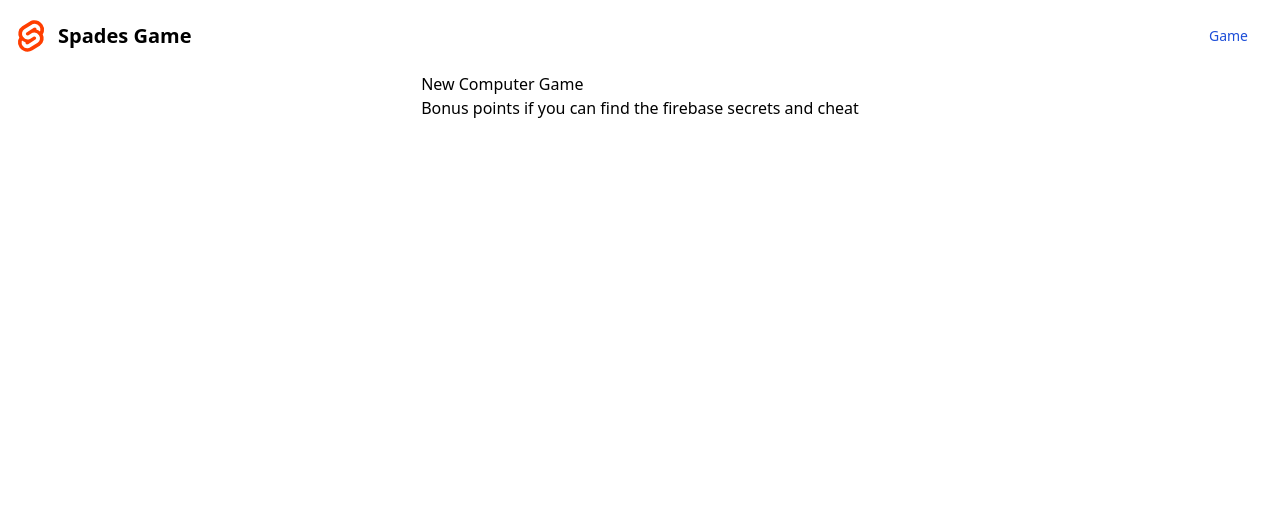
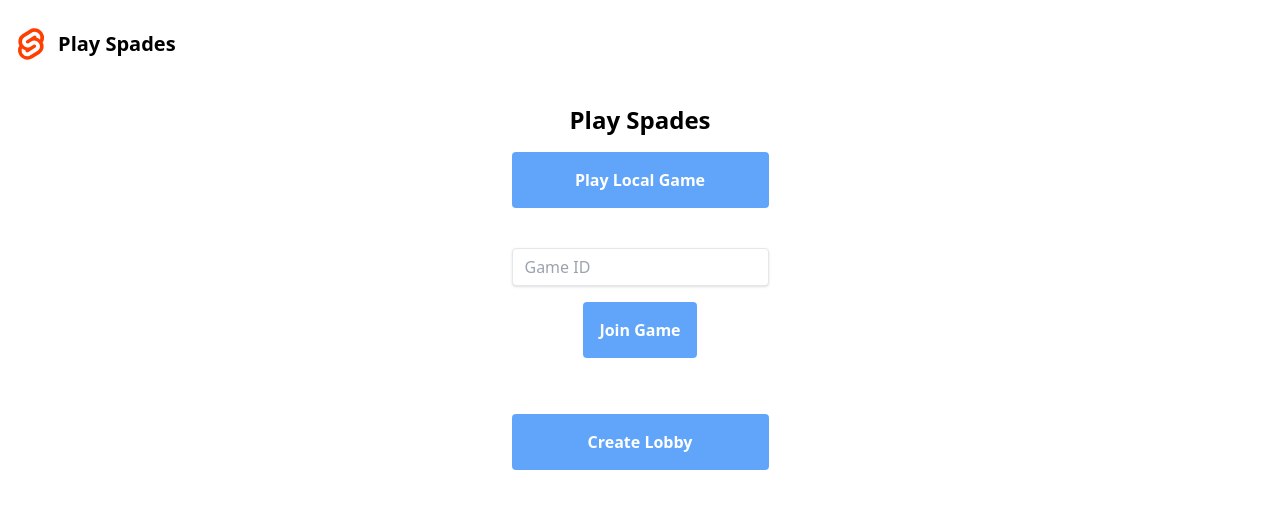
Before and after one commit to ssemtner/spades, a SvelteKit app: page / in a window 1280 px wide. Shown: the top 508 px of the page. Built offline with nearby package versions, Linux system fonts and the light colour scheme.

Commit message:
big progress on online

```diff
--- a/src/lib/Bid.svelte
+++ b/src/lib/Bid.svelte
@@ -5,14 +5,14 @@
 	let selected = 1;
 </script>
 
-<div class='flex flex-col justify-center bg-gray-200 rounded-xl w-[80%] overflow-x-scroll'>
+<div class='flex flex-col justify-center bg-gray-200 rounded-xl lg:w-auto overflow-x-scroll w-[80%]'>
 	{#if !waiting}
 
 		<div class='text-center font-bold text-2xl p-2'>
 			Place Bid
 		</div>
 		<div class='flex flex-row w-[40rem] justify-between m-2'>
-			{#each [...Array(13).keys()] as bid}
+			{#each [...Array(12).keys()].map(x => x + 1) as bid}
 				<div>
 					<input type='radio' name='option' id={bid} class='peer hidden' value={bid} bind:group={selected} />
 					<label
--- a/src/lib/Hand.svelte
+++ b/src/lib/Hand.svelte
@@ -54,7 +54,7 @@
 
 <svelte:window bind:innerWidth={width} />
 
-<div class='flex flex-row md:justify-center p-2 items-center overflow-x-scroll'>
+<div class='flex flex-row md:justify-center p-2 items-center lg:overflow-x-visible overflow-x-scroll'>
 	{#each cards as card, i (card.id)}
 		<button
 			animate:flip
--- a/src/lib/Scoreboard.svelte
+++ b/src/lib/Scoreboard.svelte
@@ -22,7 +22,7 @@
 		</thead>
 		<tbody>
 		{#each players as player (player.id)}
-			<tr class='p-2 last:rounded-b first-of-type:-mt-0.5 {"bg-gray-100"}'>
+			<tr class='p-2 last:rounded-b first-of-type:-mt-0.5 {active === player.id ? "bg-gray-50": "bg-gray-100"}'>
 				<td class='px-4 text-sm uppercase'>Player {player.id + 1}{player.controlled ? " (You)" : ""}:</td>
 				<td class='p-2 text-center'>
 					{#key player.bid}
--- a/src/lib/game.ts
+++ b/src/lib/game.ts
@@ -1,4 +1,4 @@
-import type {Card, PlayerLocation, Suit} from './types';
+import type { Card, Player, PlayerLocation, Suit } from './types';
 
 function highestOfSuit(cards: Card[], suit: Suit): Card | undefined {
 	const cardsOfSuit = cards.filter(card => card.suit === suit);
@@ -49,3 +49,11 @@ export function isValidPlay(card: Card, hand: Card[], pile: Card[], spadesPlayed
 
 	return hand.filter(card => card.suit === suitLed).length === 0;
 }
+
+export function calculateScore(player: Player): number {
+	if (player.tricks < player.bid) {
+		return 0;
+	}
+
+	return (player.bid * 10) + player.tricks - player.bid;
+}
--- a/src/lib/gameState.ts
+++ b/src/lib/gameState.ts
@@ -11,7 +11,7 @@ import type { Card, Player } from './types';
 import { GameStep } from './types';
 import { get, type Writable, writable } from 'svelte/store';
 import { generateDeck } from './deck';
-import { determineTrickWinner, isValidPlay } from './game';
+import { calculateScore, determineTrickWinner, isValidPlay } from './game';
 import { sendGameState } from './firebase';
 
 function createCustomStore<Type>(defaultValue: Type): Writable<Type> {
@@ -55,7 +55,7 @@ export function chooseRandomPlay(playerId: number): number {
 
 export function setStepByTurn() {
 	if (get(players)[get(turn)].computer) {
-		step.set(get(onlineGame) ? GameStep.REMOTE_PLAY : GameStep.COMPUTER_PLAY);
+		step.set(get(players)[get(turn)].computer ? GameStep.COMPUTER_PLAY : GameStep.REMOTE_PLAY);
 	} else {
 		step.set(GameStep.HUMAN_PLAY);
 	}
@@ -71,13 +71,18 @@ export function finishTurn() {
 			setTimeout(() => {
 				pile.set([]);
 				turn.reset(winner);
+				if (get(deck).length === 0) {
+					completeRound();
+				} else {
+					setStepByTurn();
+				}
 				!get(onlineGame) || sendGameState(get(gameId));
-				setStepByTurn();
 			}, 500);
 		}, 1000);
 	} else {
 		turn.next();
 		setStepByTurn();
+		!get(onlineGame) || sendGameState(get(gameId));
 	}
 }
 
@@ -92,22 +97,37 @@ export function makeBid(bid: number) {
 	step.set(GameStep.WAIT_FOR_BID);
 }
 
+export function completeRound() {
+	get(players).forEach((player, i) => {
+		const score = calculateScore(player);
+
+		players.increaseScore(i, score);
+	});
+
+	resetRound(Math.floor(Math.random() * 4) + 1);
+}
+
 export function resetGame() {
-	spadesPlayed.set(false);
-	deck.set(generateDeck());
-	pile.set([]);
+	resetRound(0);
 	players.set(
 		[0, 1, 2, 3].map((id) => ({
 			id,
 			tricks: 0,
 			computer: !get(onlineGame) && id !== 0,
-			controlled: id === 0,
-			bid: '',
+			controlled: id === get(controlled),
+			bid: 0,
 			score: 0
 		}))
 	);
-	turn.reset(0);
+}
+
+export function resetRound(lead: number) {
+	spadesPlayed.set(false);
+	deck.set(generateDeck());
+	pile.set([]);
+	turn.reset(lead);
 	step.set(GameStep.BID);
+	players.set(get(players).map(player => ({ ...player, bid: 0, tricks: 0 })));
 }
 
 export const spadesPlayed = writable(false);
@@ -138,6 +158,14 @@ export const players = {
 			newPlayers[playerId].bid = bid;
 			return newPlayers;
 		});
+		!onlineGame || sendGameState(get(gameId));
+	},
+	increaseScore: function(playerId: number, score: number) {
+		this.update((prev) => {
+			const newPlayers = [...prev];
+			newPlayers[playerId].score += score;
+			return newPlayers;
+		});
 	}
 };
 
@@ -156,10 +184,12 @@ export const turn = {
 	}
 };
 
-export const onlineGame = writable(false);
+export const onlineGame = writable(true);
+
+export const controlled = writable(0);
 
 export const gameId = {
-	...createCustomStore('test')
+	...createCustomStore('')
 };
 
 export const step = writable<GameStep>(GameStep.NONE);
--- a/src/lib/types.ts
+++ b/src/lib/types.ts
@@ -19,7 +19,7 @@ export type Player = {
 	tricks: number
 	computer: boolean
 	controlled: boolean
-	bid: number | ''
+	bid: number
 	score: number
 }
 
--- a/src/routes/+page.svelte
+++ b/src/routes/+page.svelte
@@ -1,11 +1,67 @@
-<script lang="ts">
+<script lang='ts'>
 
+	import { gameId, onlineGame, resetGame } from '$lib/gameState.js';
+	import { formGameLobby, joinGameLobby } from '../lib/firebase';
+
+	const createLobby = () => {
+		const id = Date.now().toString().slice(4, -3);
+
+		console.log(id)
+		$gameId = id;
+
+		formGameLobby(id);
+	};
+	let msg = '';
+	const joinLobby = () => {
+		joinGameLobby(idInput).then(result => {
+			if (!result) {
+				msg = 'Error joining lobby';
+				return;
+			}
+			msg = '';
+
+			console.log(result);
+		});
+	};
+
+	let joiningGame = false;
+	let slotsPromise: Promise<number[]>;
+
+	let idInput: string;
 </script>
 
-<section class="flex flex-row justify-center">
-    <div>
-        <button>New Computer Game</button>
+<section class='flex flex-row justify-center'>
+	<div>
+		<h1 class='text-2xl text-center font-bold my-4'>Play Spades</h1>
+		<a class='p-4 rounded bg-blue-400 mx-auto text-center text-white font-bold my-4 block' href='/game'
+			 on:click={() => {resetGame(); $onlineGame = false;}}>Play Local Game</a>
 
-        <p>Bonus points if you can find the firebase secrets and cheat</p>
-    </div>
+		<br />
+
+		<input
+			bind:value={idInput}
+			class='shadow appearance-none border rounded w-full py-2 px-3 text-gray-700 leading-tight focus:outline-blue-500 focus:shadow-outline'
+			id='gameId' placeholder='Game ID' type='text'>
+		<button class='p-4 rounded bg-blue-400 text-white font-bold my-4 block mx-auto' on:click={joinLobby}>
+			Join Game
+		</button>
+
+		{#if joiningGame}
+			{#await slotsPromise then slots}
+				{#each slots as slot}
+					<div>{slot}</div>
+				{/each}
+			{/await}
+		{/if}
+
+		<br />
+
+		<a href='/lobby' class='p-4 text-center rounded bg-blue-400 text-white font-bold my-4 block mx-auto' on:click={createLobby}>
+			Create Lobby
+		</a>
+
+		<br />
+
+		<p>{msg}</p>
+	</div>
 </section>
--- a/src/routes/Header.svelte
+++ b/src/routes/Header.svelte
@@ -1,32 +1,21 @@
 <script>
-    import {page} from '$app/stores';
 	import logo from '$lib/images/svelte-logo.svg';
 </script>
 
 <header>
-    <nav class="bg-white border-gray-200 px-2 sm:px-4 py-2.5 dark:bg-gray-900">
-        <div class="container flex flex-wrap items-center justify-between mx-auto">
-            <a href="/" class="flex items-center">
-                <img src={logo} class="h-6 mr-3 sm:h-9" alt="Logo"/>
-                <span class="self-center text-xl font-semibold whitespace-nowrap dark:text-white">Spades Game</span>
+	<nav class='bg-white border-gray-200 px-2 sm:px-4 py-2.5 dark:bg-gray-900'>
+		<div class='container flex flex-wrap items-center justify-between mx-auto'>
+			<a class='flex items-center' href='/'>
+				<img alt='Logo' class='h-6 mr-3 sm:h-9' src={logo} />
+				<span class='self-center text-xl font-semibold whitespace-nowrap dark:text-white'>Play Spades</span>
 			</a>
-            <button data-bs-toggle="navbar-default" data-bs-target="#nav-content" type="button"
-                    class="inline-flex items-center p-2 ml-3 text-sm text-gray-500 rounded-lg md:hidden hover:bg-gray-100 focus:outline-none focus:ring-2 focus:ring-gray-200 dark:text-gray-400 dark:hover:bg-gray-700 dark:focus:ring-gray-600"
-                    aria-controls="navbar-default" aria-expanded="false">
-                <span class="sr-only">Open main menu</span>
-                <svg class="w-6 h-6" aria-hidden="true" fill="currentColor" viewBox="0 0 20 20"
-                     xmlns="http://www.w3.org/2000/svg">
-                    <path fill-rule="evenodd"
-                          d="M3 5a1 1 0 011-1h12a1 1 0 110 2H4a1 1 0 01-1-1zM3 10a1 1 0 011-1h12a1 1 0 110 2H4a1 1 0 01-1-1zM3 15a1 1 0 011-1h12a1 1 0 110 2H4a1 1 0 01-1-1z"
-                          clip-rule="evenodd"></path>
-                </svg>
-            </button>
-            <div class="hidden w-full md:block md:w-auto" id="nav-content">
-                <ul class="flex flex-col p-4 mt-4 border border-gray-100 rounded-lg bg-gray-50 md:flex-row md:space-x-8 md:mt-0 md:text-sm md:font-medium md:border-0 md:bg-white dark:bg-gray-800 md:dark:bg-gray-900 dark:border-gray-700">
+			<div class='block w-auto' id='nav-content'>
+				<ul
+					class='flex flex-row p-4 mt-4 rounded-lg space-x-8 mt-0 text-sm font-medium'>
 					<li>
-                        <a href="/game"
-                           class="block py-2 pl-3 pr-4 text-white bg-blue-700 rounded md:bg-transparent md:text-blue-700 md:p-0 dark:text-white">
-                            Game
+						<a class='block text-white rounded text-blue-700 p-0' href='https://bicyclecards.com/how-to-play/spades'
+							 rel='noreferrer' target='_blank'>
+							Rules
 						</a>
 					</li>
 				</ul>
--- /dev/null
+++ b/src/routes/lobby/+page.svelte
@@ -0,0 +1,49 @@
+<script lang='ts'>
+
+	import { gameId, players, resetGame } from '$lib/gameState.js';
+	import { getAvailableLobbySlots } from '../../lib/firebase';
+	import { onMount } from 'svelte';
+
+	let slots = [0, 1, 2, 3];
+	let filled: false | number[];
+
+	onMount(() => {
+		const interval = setInterval(() => getAvailableLobbySlots($gameId).then(res => filled = res), 3000);
+		return () => clearInterval(interval);
+	});
+
+	const startGame = () => {
+		getAvailableLobbySlots($gameId).then((result) => {
+			if (!result) {
+				return false;
+			}
+			const computer = slots.filter(s => result.findIndex(x => x === s) !== -1);
+			console.log(computer);
+			resetGame();
+			$players = $players.map(player => ({ ...player, computer: computer.findIndex(x => x === player.id) !== -1 }));
+			console.log($players);
+		});
+	};
+</script>
+
+<section class='flex flex-col justify-center align-middle'>
+	<div class='mx-auto'>
+		Game ID:
+		<pre class='inline'>{$gameId}</pre>
+	</div>
+
+	{#each slots as slot}
+		<div class='mx-auto'>Slot {slot + 1}
+			{#if filled !== undefined}
+				{#if filled.findIndex(x => x === slot) === -1 }
+					(Filled)
+				{/if}
+			{/if}
+		</div>
+	{/each}
+
+	<br />
+
+	<a class='p-4 text-center rounded bg-blue-400 text-white font-bold my-4 block mx-auto' href='/game'
+		 on:click={startGame}>Start Game</a>
+</section>
```
Also changed, not shown: src/lib/firebase.ts (+66 -1 lines), src/routes/game/+page.svelte (+14 -3 lines). Lines whose indentation alone changed are shown as unchanged.
